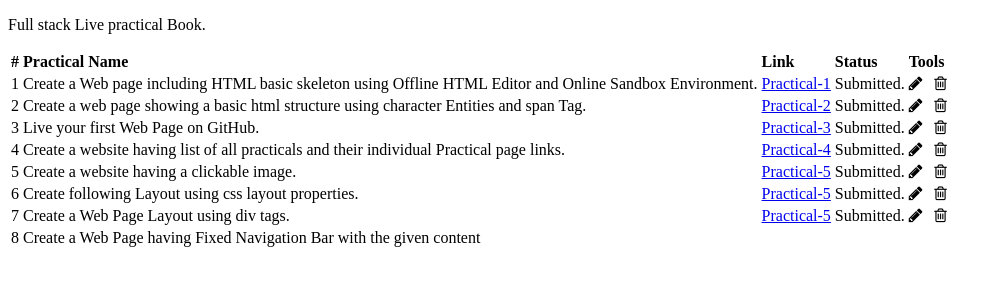
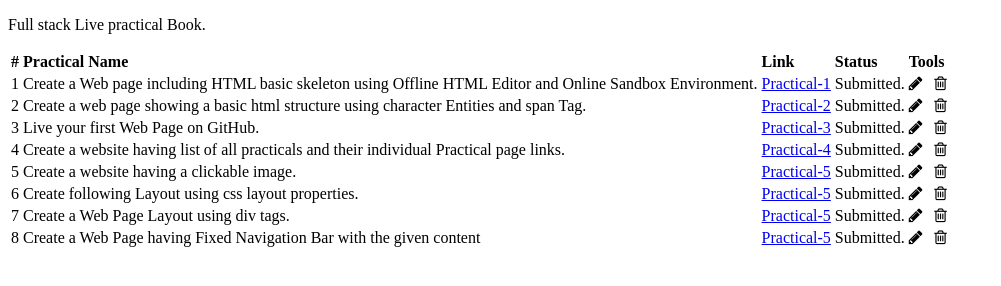
Before and after one commit to namanseth01/FullStack_PracticalAssignments, a plain HTML site: page Assignment12/index.html in a window 1280 px wide. Shown: the whole page, without its empty margins (0-1001 px from the left). Drawn offline with Linux system fonts and the light colour scheme.

Commit message:
linked assignment8

```diff
--- a/Assignment12/index.html
+++ b/Assignment12/index.html
@@ -138,6 +138,14 @@
               Create a Web Page having Fixed Navigation Bar with the given
               content
             </td>
+            <td>
+              <a href="../Assignment8/index.html">Practical-5</a>
+            </td>
+            <td class="sub">Submitted.</td>
+            <td>
+              <i class="fa fa-pencil"></i>&nbsp;&nbsp;
+              <i class="fa fa-trash-o"></i>
+            </td>
           </tr>
         </tbody>
       </table>
```
